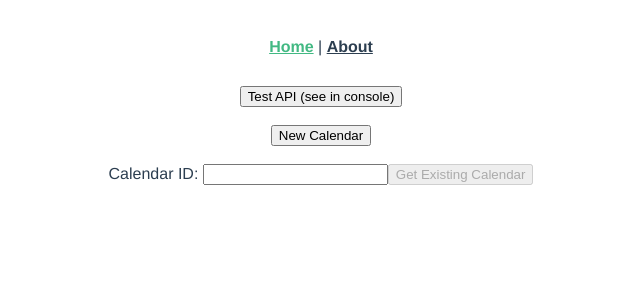
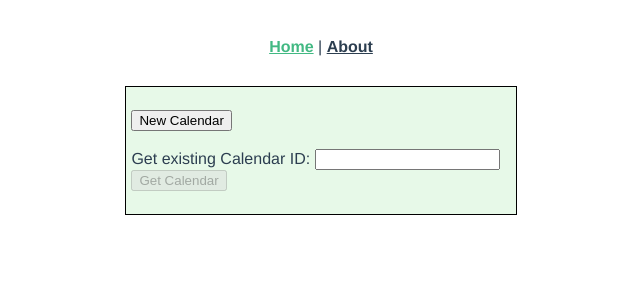
Before and after one commit to JoeFriedlander/cloudDance, a Vue app in the folder frontend/: page / in a window 1280 px wide. Shown: the top 300 px of the page, without its empty margins (319-959 px from the left). Built offline with nearby package versions, Linux system fonts and the light colour scheme.

Commit message:
Use http status codes and testing postgres connection string

```diff
--- a/frontend/src/components/Calendar/Calendar.vue
+++ b/frontend/src/components/Calendar/Calendar.vue
@@ -60,5 +60,8 @@ export default {
   border: 1px solid black;
   padding: 5px;
   background-color: rgba(118, 182, 235, 0.329);
+  width: 50%;
+  margin: 0 auto;
+  text-align: left;
 }
 </style>
--- a/frontend/src/components/Calendar/CalendarManager.vue
+++ b/frontend/src/components/Calendar/CalendarManager.vue
@@ -1,10 +1,6 @@
 <template>
   <div>
-    <form @submit.prevent="testAPI">
-      <button type="submit">
-        Test API (see in console)
-      </button>
-    </form>
+    <div class="CalendarManagerControls">
       <br />
       <NewCalendar @newCalendarEmit="loadNewCalendarID"></NewCalendar>
       <br />
@@ -20,6 +16,7 @@
       </div>
       <!-- linebreak so calendar error doesn't push everything else down. fix in css -->
       <div v-else><br /></div>
+    </div>
     <ul>
       <div v-for="calendarID in calendarIDs" :key="calendarID">
         <Calendar
@@ -78,21 +75,6 @@ export default {
     resetErrors() {
       this.errorNotFoundCalendarID = "";
       this.errorAlreadyAddedCalendarID = "";
-    },
-    testAPI() {
-      fetch(process.env.VUE_APP_APISERVER + "api/test", {
-        method: "GET",
-        headers: {
-          "Content-Type": "application/json"
-        }
-      })
-        .then(response => response.text())
-        .then(response => {
-          console.log(response);
-        })
-        .catch(error => {
-          console.log("error: " + error);
-        });
     }
   },
   components: {
@@ -103,4 +85,13 @@ export default {
 };
 </script>
 
-<style></style>
+<style>
+.CalendarManagerControls {
+  border: 1px solid black;
+  padding: 5px;
+  background-color: rgba(52, 199, 64, 0.116);
+  width: 30%;
+  margin: 0 auto;
+  text-align: left;
+}
+</style>
--- a/frontend/src/components/Calendar/GetCalendar.vue
+++ b/frontend/src/components/Calendar/GetCalendar.vue
@@ -2,11 +2,11 @@
   <div>
     <form @submit.prevent="loadCalendar">
       <label>
-        Calendar ID:
+        Get existing Calendar ID:
         <input type="text" v-model="calendarID" />
       </label>
       <button type="submit" :disabled="!calendarID">
-        Get Existing Calendar
+        Get Calendar
       </button>
     </form>
   </div>
@@ -33,12 +33,8 @@ export default {
           }
         }
       )
-        .then(response => response.text())
         .then(response => {
-          // change from string 'true' / 'false' to bool true / false
-          // eslint-disable-next-line prettier/prettier
-          response = (response === "true" ? true : false);
-          if (response === true) {
+          if (response.status === 200) {
             this.$emit("calendarIDFoundEmit", this.calendarID);
           } else {
             this.$emit("CalendarIDNotFoundEmit", this.calendarID);
```
Also changed, not shown: 1 other file (tests, documents, lock files or other folders). Lines whose indentation alone changed are shown as unchanged.
